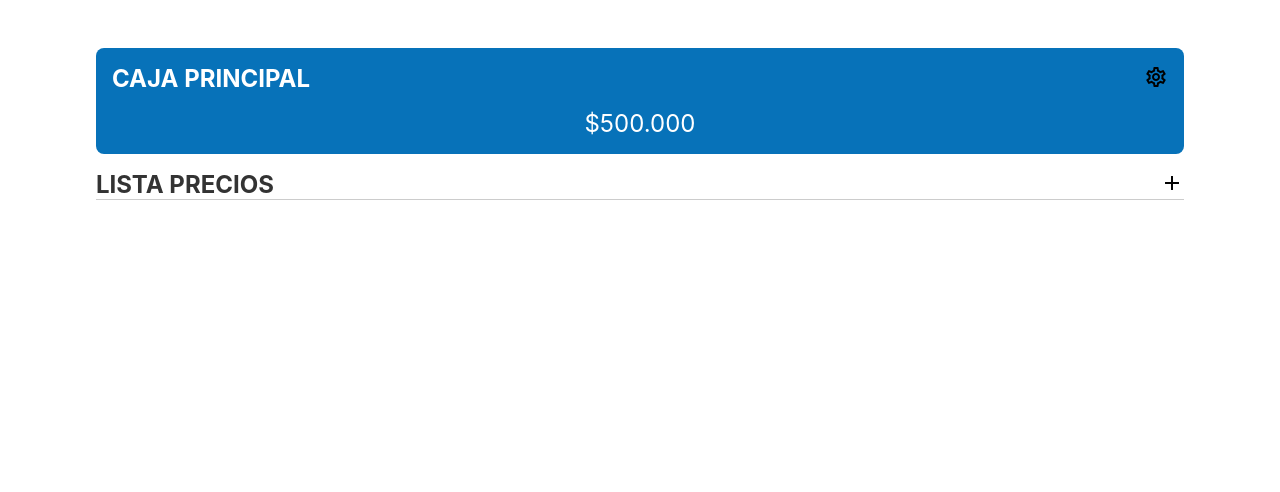
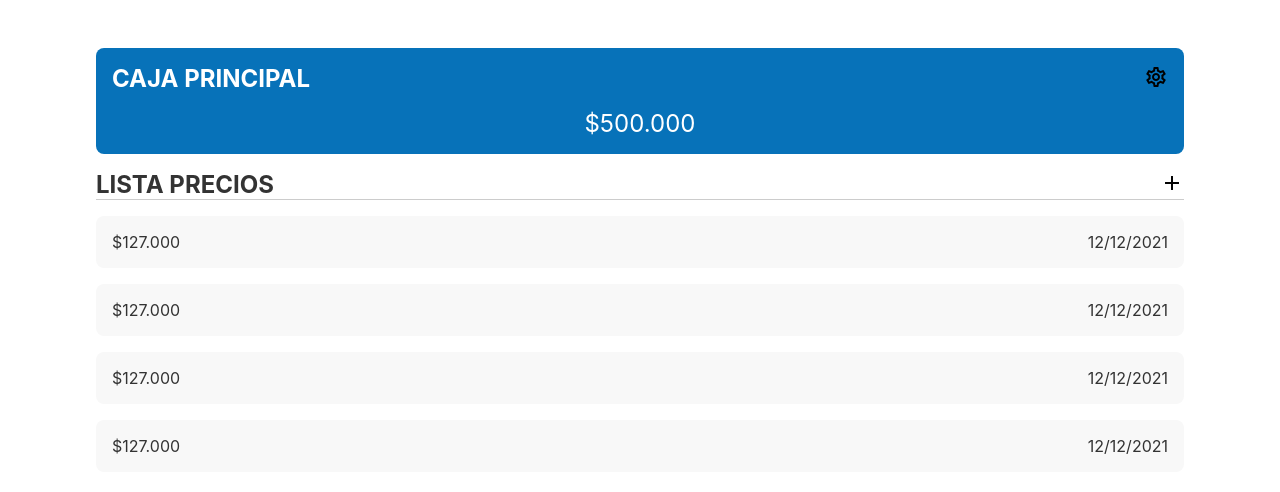
Before and after one commit to HamelBarrer/dani, a Vue app: page / in a window 1280 px wide. Shown: the top 492 px of the page. Built offline with nearby package versions, Linux system fonts and the light colour scheme.

Commit message:
add items of cost products

```diff
--- /dev/null
+++ b/src/components/home/HomeCostItem.vue
@@ -0,0 +1,19 @@
+<script setup></script>
+
+<template>
+  <div class="cost__item">
+    <span class="cost__value">$127.000</span>
+    <span class="cost__date">12/12/2021</span>
+  </div>
+</template>
+
+<style scoped>
+  .cost__item {
+    display: flex;
+    justify-content: space-between;
+    align-items: center;
+    background-color: #f8f8f8;
+    padding: 1rem;
+    border-radius: 0.5rem;
+  }
+</style>
--- a/src/components/home/HomeListCost.vue
+++ b/src/components/home/HomeListCost.vue
@@ -1,5 +1,6 @@
 <script setup>
   import { inject } from '@vue/runtime-core';
+  import HomeCostItem from './HomeCostItem.vue';
 
   const stateModal = inject('stateModal');
 </script>
@@ -11,6 +12,13 @@
       <button class="cost__addCost" @click="stateModal = !stateModal">
         <i class="material-icons-outlined"> add </i>
       </button>
+    </div>
+
+    <div class="cost__content">
+      <HomeCostItem />
+      <HomeCostItem />
+      <HomeCostItem />
+      <HomeCostItem />
     </div>
   </div>
 </template>
@@ -35,4 +43,11 @@
     outline: none;
     background: none;
   }
+
+  .cost__content {
+    display: flex;
+    flex-direction: column;
+    gap: 1rem;
+    margin-top: 1rem;
+  }
 </style>
```
